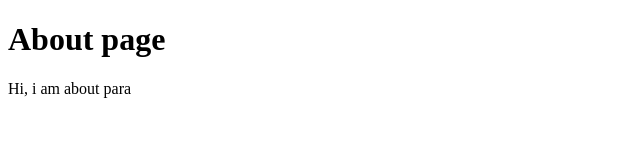
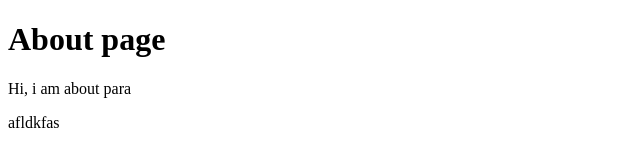
Before and after one commit to ahmed-523/Git-learning, a plain HTML site: page about.html in a window 1280 px wide. Shown: the full height of the page, 0-640 px from the left. Drawn offline with Linux system fonts and the light colour scheme.

Commit message:
add new paragraph in about.html

```diff
--- a/about.html
+++ b/about.html
@@ -8,5 +8,6 @@
 <body>
     <h1>About page</h1>
     <p>Hi, i am about para</p>
+    <p>afldkfas</p>
 </body>
 </html>
```
